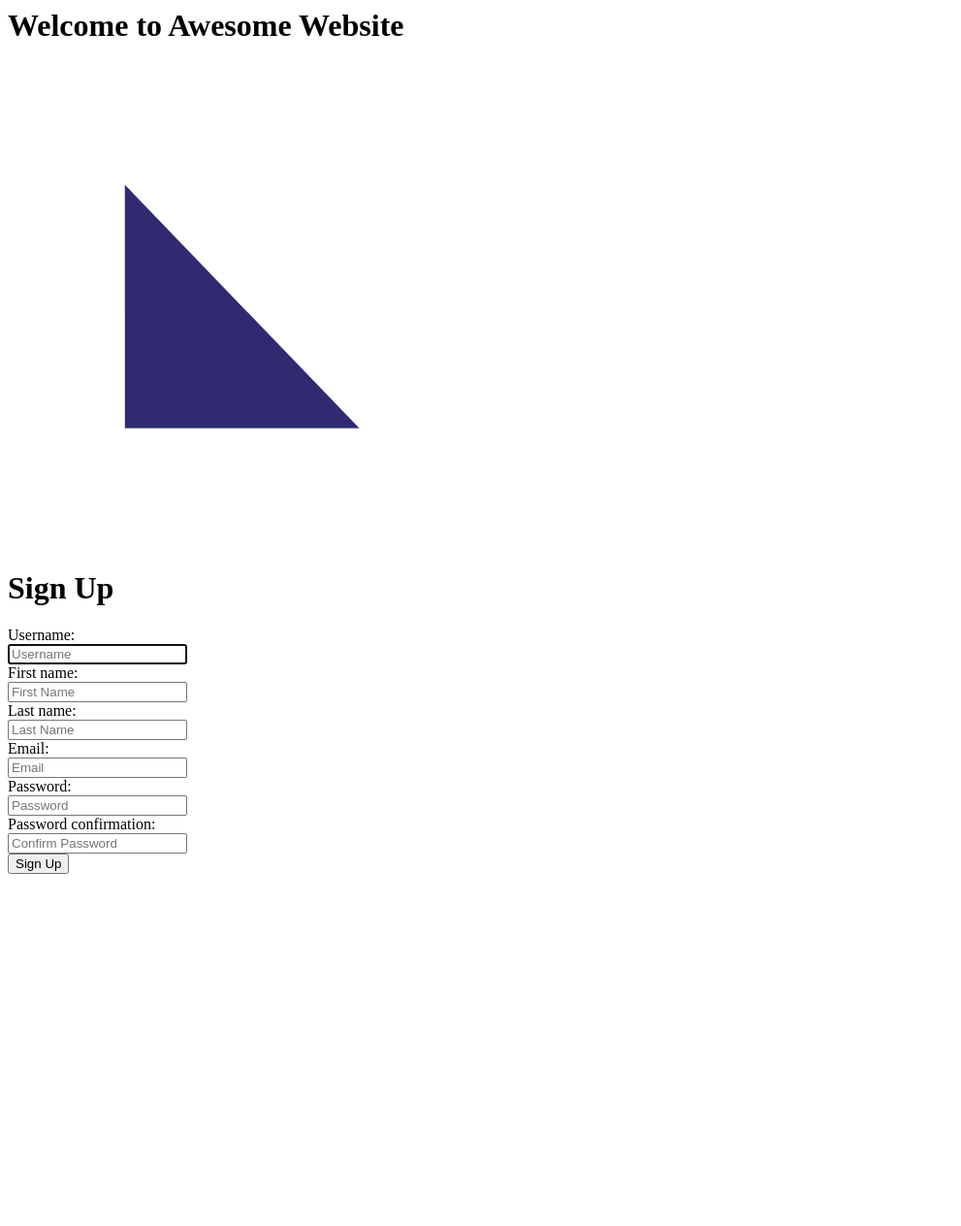
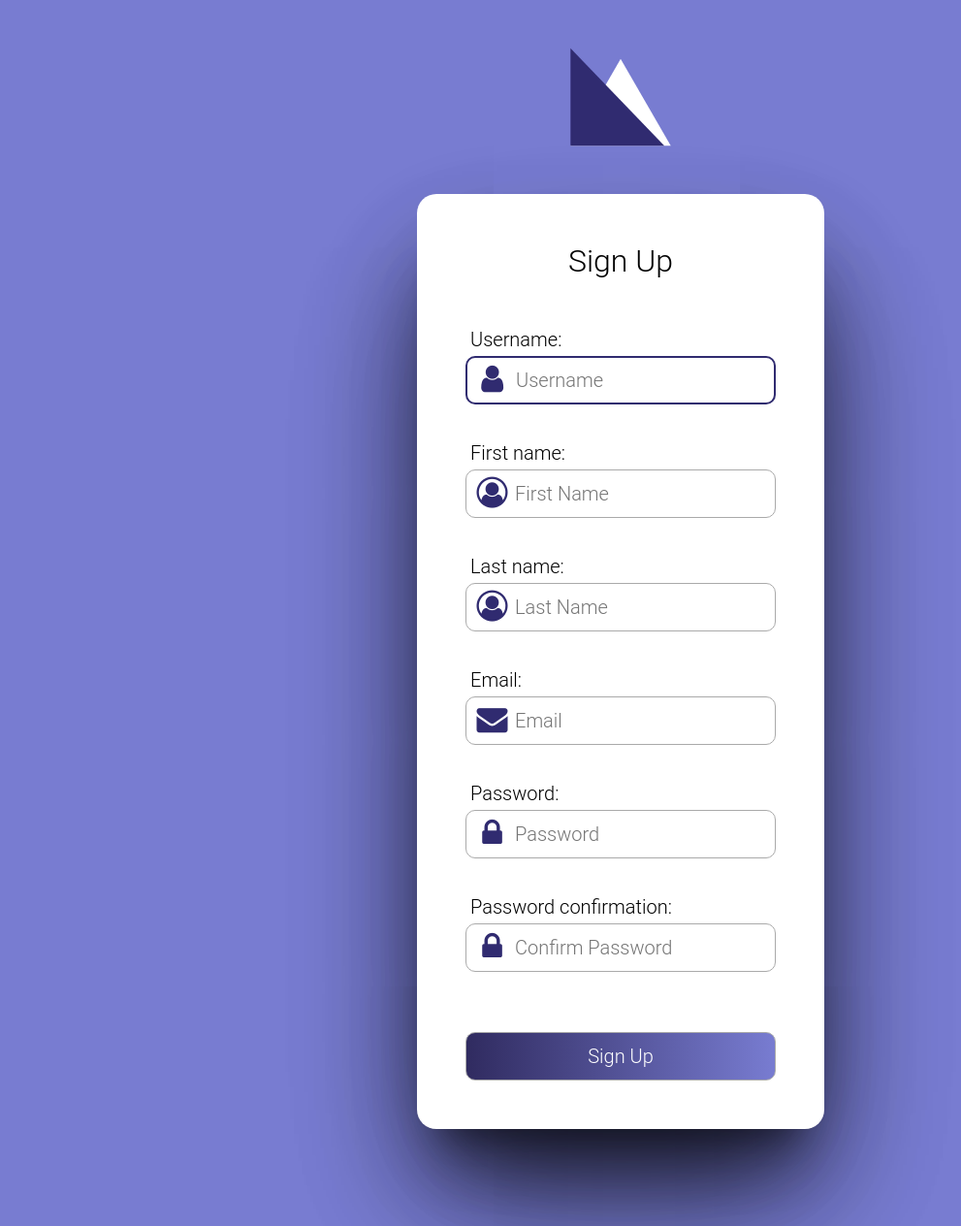
Before and after one commit to martinetmayank/startup-hub, a Django app: page /accounts/signup/ in a window 1280 px wide. Shown: the whole page at 97% size, without its empty margins (0-991 px from the left). Before the commit the page ends 901 px from the top, so only its background shows below. Run offline with Django 3.2, Linux system fonts and the light colour scheme.

Commit message:
added signup page

```diff
--- a/accounts/views.py
+++ b/accounts/views.py
@@ -1,6 +1,9 @@
 from accounts.models import SignUpForm
 from django.shortcuts import render, redirect
 from django.contrib import auth
+from django.contrib.auth.models import User
+from django.contrib import messages
+
 
 
 def signup(request):
@@ -9,6 +12,14 @@ def signup(request):
         if form.is_valid():
             form.save()
             username = form.cleaned_data.get('username')
+            # if User.objects.filter(username=username).exists():
+            #     messages.info(request, 'Username taken')
+            #     return redirect('signup')
+
+            # elif User.objects.filter(email=email).exists():
+            #     messages.info(request, 'Email already registered')
+            #     return redirect('signup')
+
             raw_password = form.cleaned_data.get('password1')
             user = auth.authenticate(username=username, password=raw_password)
             auth.login(request, user)
@@ -29,6 +40,7 @@ def login_user(request):
             auth.login(request, user)
             return redirect('/')
         else:
+            messages.info(request, 'Invalid credentials')
             return redirect('login')
     else:
         return render(request, 'login.html')
--- a/static/css/login.css
+++ b/static/css/login.css
@@ -102,3 +102,9 @@ i{
     outline: 0;
 
 }
+.msg{
+    color: red;
+    position: relative;
+    top: -130px;
+    left: 80px;
+}
--- a/static/css/signup.css
+++ b/static/css/signup.css
@@ -18,3 +18,94 @@
     width: 200px;
     height: 200px;
 }
+.card{
+    background-color: white;
+    padding: 50px;
+    border-radius: 20px;
+    width: 320px;
+    box-shadow:
+    0 36.4px 28.9px -28px rgba(0, 0, 0, 0.25),
+    0 51.2px 57.3px -28px rgba(0, 0, 0, 0.265),
+    0 59.5px 84.3px -28px rgba(0, 0, 0, 0.273),
+    0 64.5px 107.9px -28px rgba(0, 0, 0, 0.274),
+    0 67.9px 127.6px -28px rgba(0, 0, 0, 0.266),
+    0 70.7px 144.7px -28px rgba(0, 0, 0, 0.248),
+    0 74.7px 160.6px -28px rgba(0, 0, 0, 0.215),
+    0 86px 176px -28px rgba(0, 0, 0, 0.156);
+}
+
+.card h1{
+    text-align: center;
+    padding-bottom: 50px;
+}
+.label{
+    font-size: 20px;
+    padding-left: 5px;
+}
+
+.firstname,
+.lastname,
+.email_id,
+.pass1,
+.pass2{
+    position: relative;
+    left: -45px;
+}
+
+.username,
+.f_name,
+.l_name,
+.email,
+.password1,
+.password2{
+    width: 100%;
+    height: 50px;
+    border: 1px solid #aaa;
+    border-radius: 10px;
+    font-size: 20px;
+    text-align: left;
+    margin-bottom: 30px;
+    margin-top: 5px;
+    padding-left: 50px;
+    margin-right: 50px;
+}
+
+.username:focus,
+.f_name:focus,
+.l_name:focus,
+.email:focus,
+.password1:focus,
+.password2:focus {
+    outline: 0;
+    border: 2px solid #302b70;
+}
+
+i{
+    color: #302b70;
+    position: relative;
+    top: -72px;
+    left: 7px;
+}
+
+button{
+    font-size: 20px;
+    width: 100%;
+    text-align: center;
+    border: 1px solid #aaa;
+    border-radius: 10px;
+    height: 50px;
+    color: white;
+    background:linear-gradient(to right,#302b60,#787cd1);
+    cursor: pointer;
+}
+
+button:focus{
+    outline: 0;
+}
+
+.warnings{
+    color: red;
+    position: relative;
+    top: -30px;
+    left: 30px;
+}
--- a/templates/login.html
+++ b/templates/login.html
@@ -25,7 +25,7 @@
 
     <div>
         {% for message in messages %}
-        <h3>{{ message }}</h3>
+        <h3 class="msg">{{ message }}</h3>
         {% endfor %}
     </div>
 
--- a/templates/signup.html
+++ b/templates/signup.html
@@ -1,5 +1,3 @@
-{% extends 'base.html' %}
-
 {% load static %}
 
 <link rel="stylesheet" href="{% static 'css/signup.css' %}">
@@ -15,39 +13,39 @@
 
             {% csrf_token %}
 
-            <label class="username-label">{{ form.username.label_tag }}</label> <br>
+            <label class="u_name label">{{ form.username.label_tag }}</label> <br>
             {{ form.username }} <br>
             <i class="fa fa-user fa-2x fa-fw"></i>
 
 
-            <label class=" f_name-label">{{ form.first_name.label_tag }}</label> <br>
+            <label class="firstname label">{{ form.first_name.label_tag }}</label> <br>
             {{ form.first_name }} <br>
             <i class="fa fa-user-circle-o fa-2x fa-fw"></i>
 
 
-            <label class="l_name-label">{{ form.last_name.label_tag }}</label> <br>
+            <label class="lastname label">{{ form.last_name.label_tag }}</label> <br>
             {{ form.last_name }} <br>
             <i class="fa fa-user-circle-o fa-2x fa-fw"></i>
 
 
-            <label class="email-label">{{ form.email.label_tag }}</label> <br>
+            <label class="email_id label">{{ form.email.label_tag }}</label> <br>
             {{ form.email }} <br>
             <i class="fa fa-envelope fa-2x fa-fw"></i>
 
 
-            <label class="password1-label">{{ form.password1.label_tag }}</label> <br>
+            <label class="pass1 label">{{ form.password1.label_tag }}</label> <br>
             {{ form.password1 }} <br>
             <i class="fa fa-lock fa-2x fa-fw lock1"></i>
 
 
-            <label class="password2-label">{{ form.password2.label_tag }}</label> <br>
+            <label class="pass2 label">{{ form.password2.label_tag }}</label> <br>
             {{ form.password2 }} <br>
             <i class="fa fa-lock fa-2x fa-fw"></i>
 
 
             {% for field in form %}
             {% for error in field.errors %}
-            <p style="color: red">{{ error }}</p>
+            <p class="warnings">{{ error }}</p>
             {% endfor %}
             {% endfor %}
 
```
